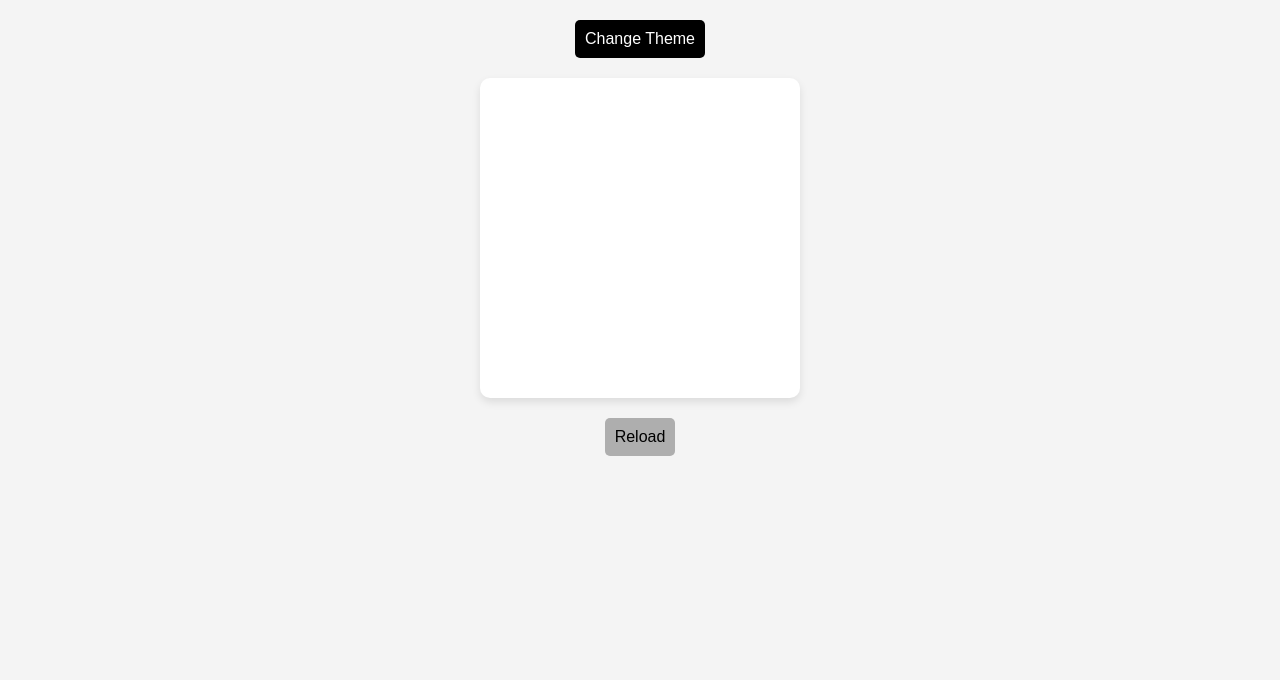
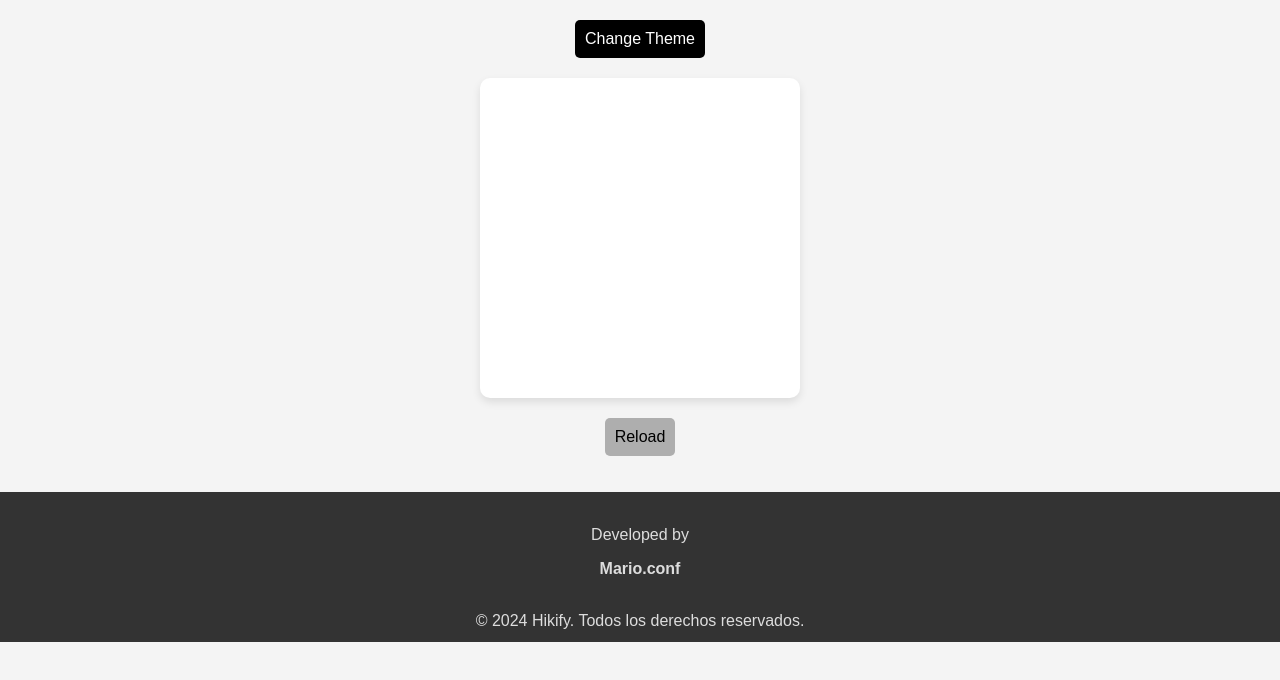
Before and after one commit to Mario-conf/TicTacToe-lite, a plain HTML site: page index.html in a window 1280 px wide. Drawn offline with Linux system fonts and the light colour scheme.

Commit message:
Update index.html

```diff
--- a/index.html
+++ b/index.html
@@ -12,5 +12,42 @@
   <div id="board"></div>
   <button id="reset-btn">Reload</button>
   <script src="script.js"></script>
+    <br><br>
+  <footer>
+  <script>
+    document.addEventListener('DOMContentLoaded', function () {
+      var year = new Date().getFullYear();
+      var copyrightParagraph = document.getElementById('copyright');
+      copyrightParagraph.innerHTML = '© ' + year + ' Hikify. Todos los derechos reservados.';
+    });
+  </script>
+  <style>
+      footer a {
+        color: #dddddd;
+    text-decoration: none;
+    font-weight: bold;
+  }
+
+footer a:hover{
+  color: #ffffff;
+}
+  footer {
+    display: flex;
+    flex-direction: column;
+    align-items: center;
+    text-align: justify;
+    color: #dddddd;
+    background-color: #333;
+    width: 100%;
+    height: 150px;
+}
+
+  </style>
+  <br>
+  <p>Developed by</p><a href="https://github.com/Mario-conf" target="_blank">Mario.conf</a>
+  <br>
+  <p id="copyright">
+
+</footer>
 </body>
 </html>
```
